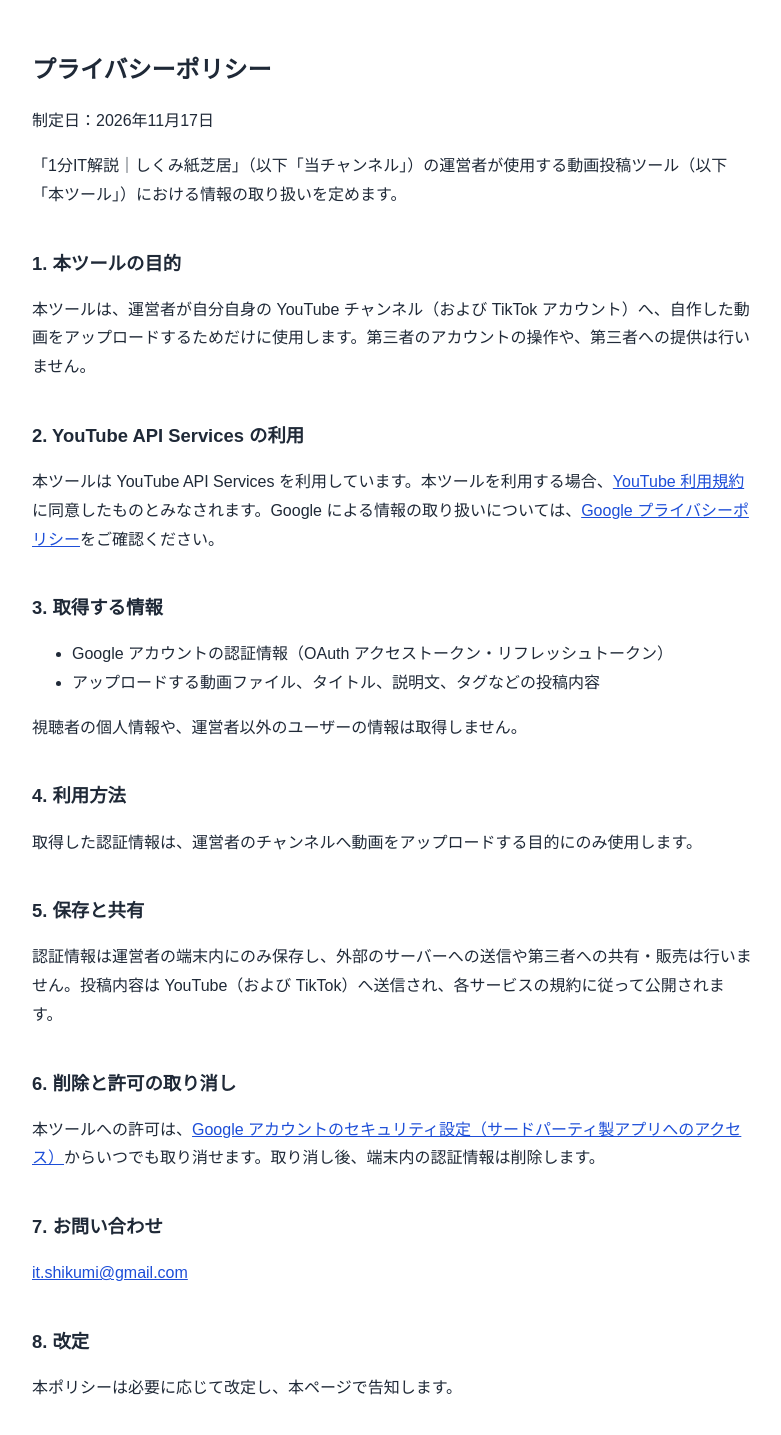
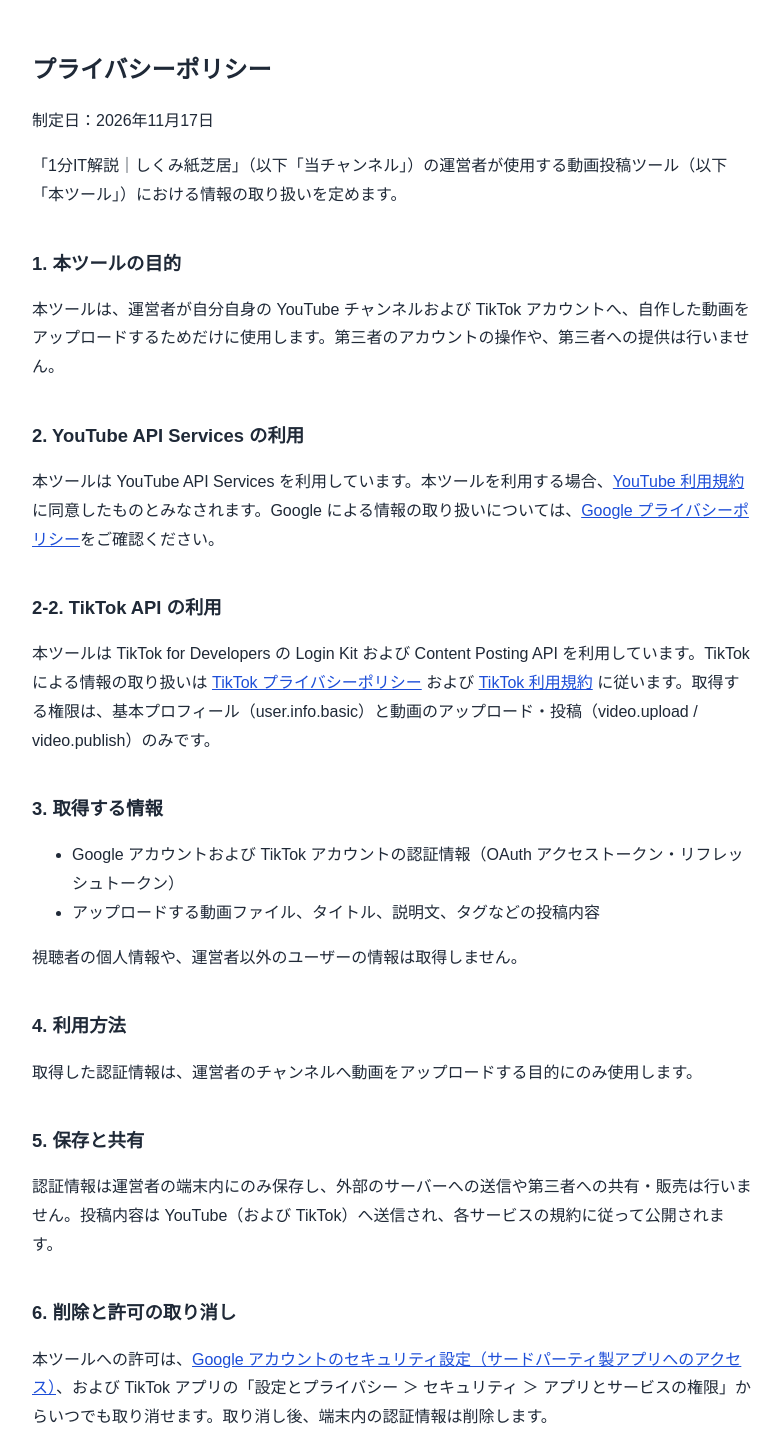
Before and after one commit to itshikumi-youtube/itshikumi-youtube.github.io, a plain HTML site: page privacy.html in a window 1280 px wide. Shown: the top 1435 px of the page, without its empty margins (248-1029 px from the left). Drawn offline with Linux system fonts and the light colour scheme.

Commit message:
プライバシーポリシーと利用規約に TikTok API の記載を追加
Co-Authored-By: Claude Opus 5.5 <noreply@anthropic.com>

```diff
--- a/privacy.html
+++ b/privacy.html
@@ -15,14 +15,17 @@
   <p>「1分IT解説｜しくみ紙芝居」（以下「当チャンネル」）の運営者が使用する動画投稿ツール（以下「本ツール」）における情報の取り扱いを定めます。</p>
 
   <h2>1. 本ツールの目的</h2>
-  <p>本ツールは、運営者が自分自身の YouTube チャンネル（および TikTok アカウント）へ、自作した動画をアップロードするためだけに使用します。第三者のアカウントの操作や、第三者への提供は行いません。</p>
+  <p>本ツールは、運営者が自分自身の YouTube チャンネルおよび TikTok アカウントへ、自作した動画をアップロードするためだけに使用します。第三者のアカウントの操作や、第三者への提供は行いません。</p>
 
   <h2>2. YouTube API Services の利用</h2>
   <p>本ツールは YouTube API Services を利用しています。本ツールを利用する場合、<a href="https://www.youtube.com/t/terms">YouTube 利用規約</a>に同意したものとみなされます。Google による情報の取り扱いについては、<a href="https://policies.google.com/privacy">Google プライバシーポリシー</a>をご確認ください。</p>
 
+  <h2>2-2. TikTok API の利用</h2>
+  <p>本ツールは TikTok for Developers の Login Kit および Content Posting API を利用しています。TikTok による情報の取り扱いは <a href="https://www.tiktok.com/legal/privacy-policy">TikTok プライバシーポリシー</a> および <a href="https://www.tiktok.com/legal/terms-of-service">TikTok 利用規約</a> に従います。取得する権限は、基本プロフィール（user.info.basic）と動画のアップロード・投稿（video.upload / video.publish）のみです。</p>
+
   <h2>3. 取得する情報</h2>
   <ul>
-    <li>Google アカウントの認証情報（OAuth アクセストークン・リフレッシュトークン）</li>
+    <li>Google アカウントおよび TikTok アカウントの認証情報（OAuth アクセストークン・リフレッシュトークン）</li>
     <li>アップロードする動画ファイル、タイトル、説明文、タグなどの投稿内容</li>
   </ul>
   <p>視聴者の個人情報や、運営者以外のユーザーの情報は取得しません。</p>
@@ -34,7 +37,7 @@
   <p>認証情報は運営者の端末内にのみ保存し、外部のサーバーへの送信や第三者への共有・販売は行いません。投稿内容は YouTube（および TikTok）へ送信され、各サービスの規約に従って公開されます。</p>
 
   <h2>6. 削除と許可の取り消し</h2>
-  <p>本ツールへの許可は、<a href="https://myaccount.google.com/permissions">Google アカウントのセキュリティ設定（サードパーティ製アプリへのアクセス）</a>からいつでも取り消せます。取り消し後、端末内の認証情報は削除します。</p>
+  <p>本ツールへの許可は、<a href="https://myaccount.google.com/permissions">Google アカウントのセキュリティ設定（サードパーティ製アプリへのアクセス）</a>、および TikTok アプリの「設定とプライバシー ＞ セキュリティ ＞ アプリとサービスの権限」からいつでも取り消せます。取り消し後、端末内の認証情報は削除します。</p>
 
   <h2>7. お問い合わせ</h2>
   <p><a href="mailto:it.shikumi@gmail.com">it.shikumi@gmail.com</a></p>
```
Also changed, not shown: terms.html (+5 -2 lines).
